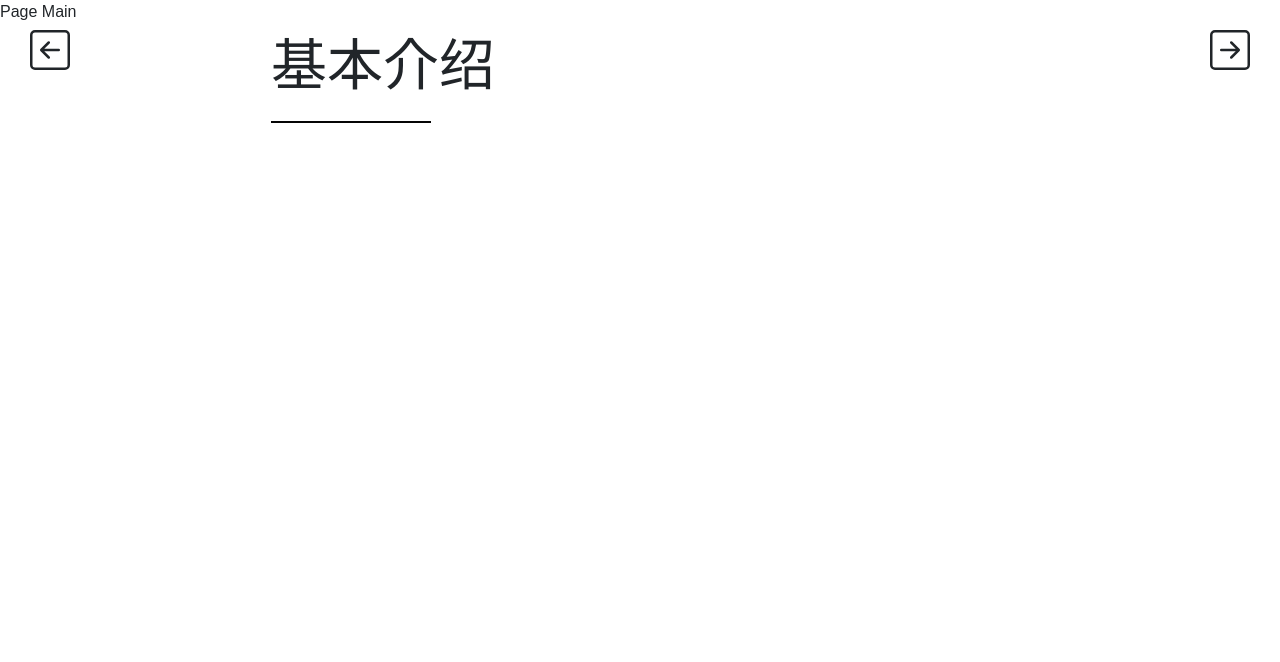
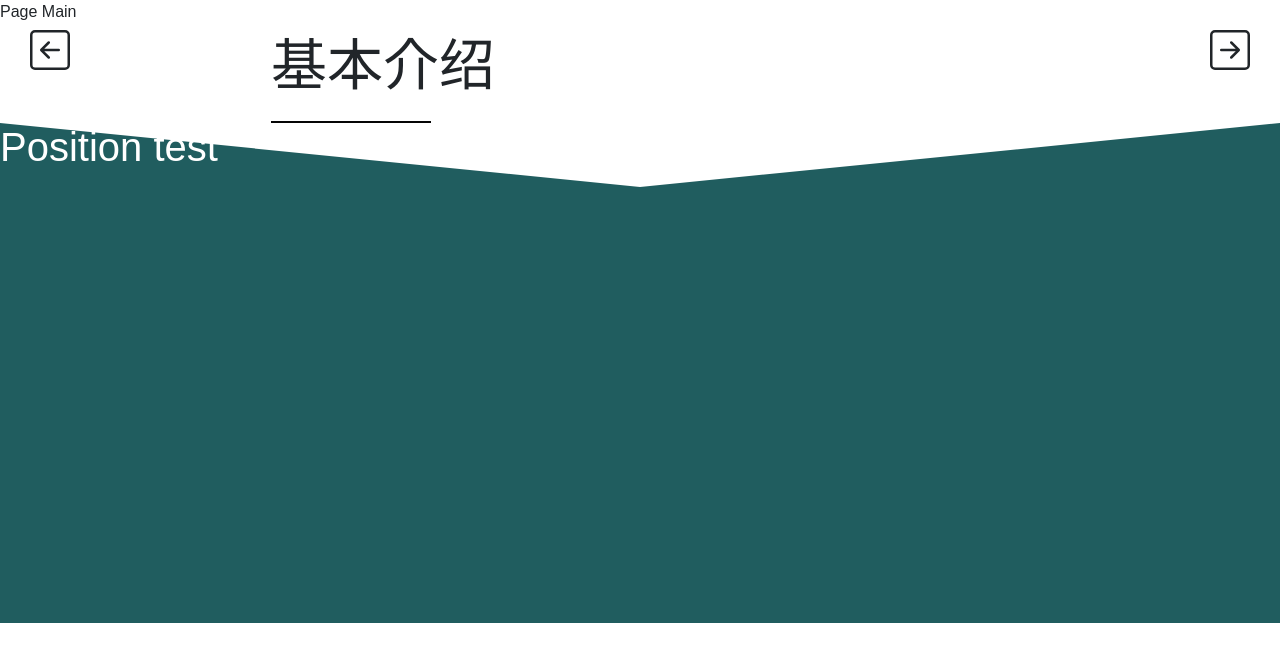
Before and after one commit to UT-Application-Development-Association/ADA-Website, a React (Create React App) app: page / in a window 1280 px wide. Both pictures are taken after a click on the button "To main". Shown: the top 662 px of the page. Built offline with nearby package versions, Linux system fonts and the light colour scheme; the HTML template or start-up script is replaced by a standard one.

Commit message:
create scss and javascript for the timeline, build relationships between Main.js, Timeline.js and _Timeline.scss, create the container with background and a text position test for the timeline

```diff
--- /dev/null
+++ b/src/components/main_page/Timeline.js
@@ -0,0 +1,11 @@
+import React from "react";
+
+export default function Timeline(props) {
+    return (
+        <div>
+            <h1 className="timeline-title">Position test</h1>
+            <div className="timeline-background">
+            </div>
+        </div>
+    );
+}
--- a/src/pages/Main.js
+++ b/src/pages/Main.js
@@ -2,6 +2,7 @@ import React from "react";
 import { ArrowRightSquare, ArrowLeftSquare } from "react-bootstrap-icons";
 import Heading from "../components/main_page/Heading";
 import GongZhongHao from "../components/main_page/GongZhongHao.js";
+import Timeline from "../components/main_page/Timeline.js";
 
 export default function Main(props) {
   return (
@@ -30,7 +31,11 @@ export default function Main(props) {
         <GongZhongHao text="公众号" />
         <div></div>
       </section>
-      <section className="timeline-section"></section>
+      <section className="timeline-section">
+        <div>
+          <Timeline/>
+        </div>
+      </section>
     </div>
   );
 }
--- a/src/styles/Style.css
+++ b/src/styles/Style.css
@@ -81,4 +81,19 @@
   top: 30px;
   left: 30px;
 }
+
+.timeline-title {
+  position: absolute;
+  left: 0px;
+  color: white;
+}
+
+.timeline-background {
+  position: relative;
+  border-color: transparent #205d5f transparent;
+  border-style: solid;
+  border-width: 5vw 50vw 0px 50vw;
+  height: 500px;
+  z-index: -1;
+}
 /*# sourceMappingURL=Style.css.map */
--- a/src/styles/Style.scss
+++ b/src/styles/Style.scss
@@ -5,3 +5,4 @@
 @import "main_page/GongZhongHao";
 @import "left_page/Left";
 @import "right_page/Right";
+@import "main_page/Timeline"
--- /dev/null
+++ b/src/styles/main_page/_Timeline.scss
@@ -0,0 +1,16 @@
+@import "../global_vars";
+
+.timeline-title {
+    position: absolute;
+    left: 0px;
+    color: white;
+}
+
+.timeline-background {
+    position: relative;
+    border-color:transparent $bg_aqua transparent;
+    border-style:solid;
+    border-width:5vw 50vw 0px 50vw;
+    height:500px;
+    z-index: -1;
+  }
```
Also changed, not shown: 1 other file (tests, documents, lock files or other folders).
